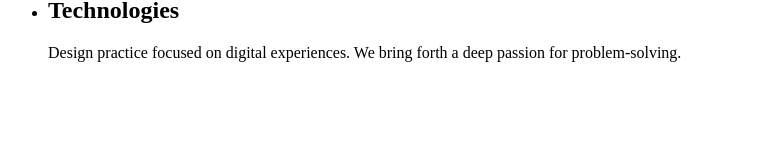
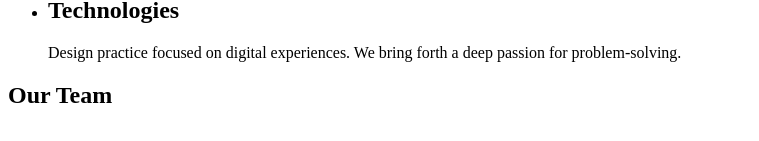
Before and after one commit to AlionaKolomiec/goit-markup-hw-01, a plain HTML site: page index.html in a window 1280 px wide. Shown: the part 529-670 px from the top of the page, without its empty margins (0-759 px from the left). Drawn offline with Linux system fonts and the light colour scheme.

Commit message:
add section 3 and h2 Our Team

```diff
--- a/index.html
+++ b/index.html
@@ -56,6 +56,9 @@
           </li>
         </ul>
       </section>
+      <section>
+        <h2>Our Team</h2>
+      </section>
     </main>
     <footer></footer>
   </body>
```
